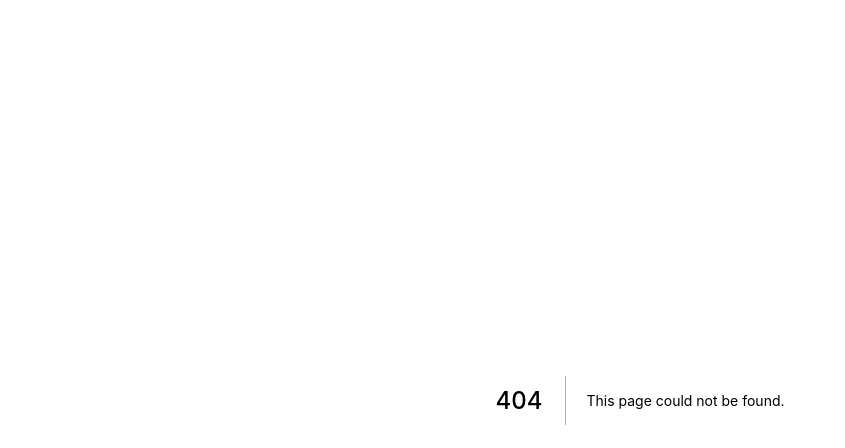
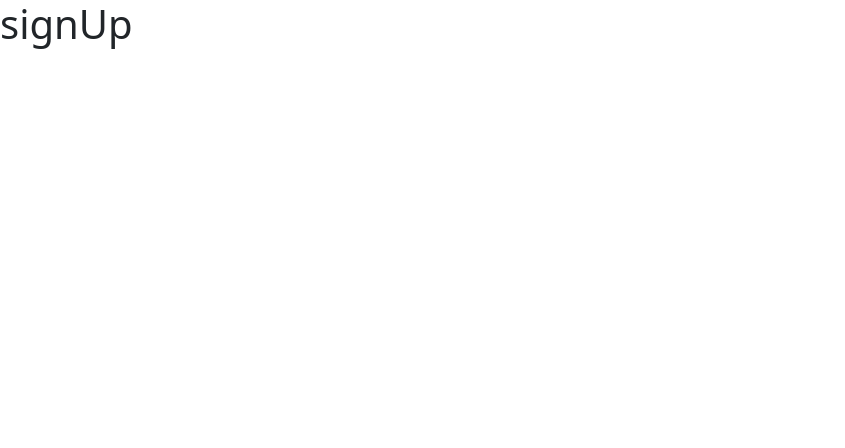
Before and after one commit to vitoraa/ticketing-microservices, a Next.js app in the folder client/: page /auth/signup in a window 1280 px wide. Before the commit this address had no page. Shown: the top 448 px of the page, without its empty margins (0-845 px from the left). Built offline with nearby package versions, Linux system fonts and the light colour scheme.

Commit message:
signup initial commit

```diff
--- /dev/null
+++ b/client/pages/auth/signup.js
@@ -0,0 +1,5 @@
+const signUp = () => {
+  return <h1>signUp</h1>;
+};
+
+export default signUp;
```
